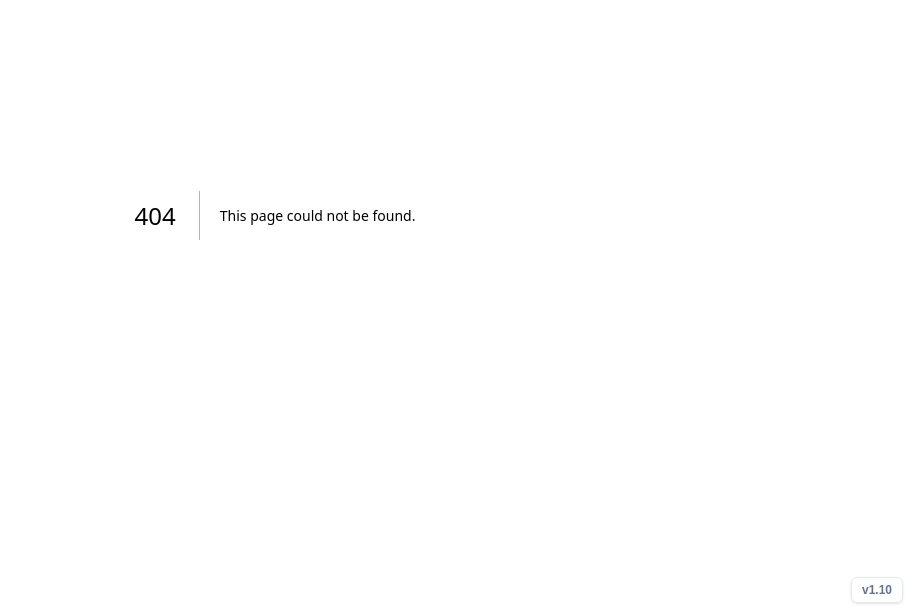
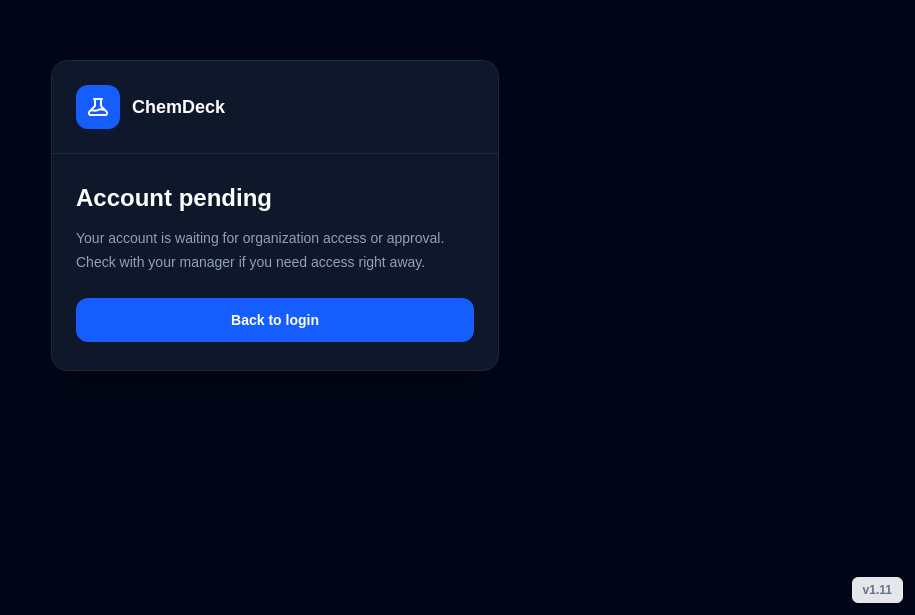
Before and after one commit to Supdike25-creator/poolchem-app, a Next.js app: page /pending in a window 1280 px wide. Before the commit this address had no page. Shown: the part 185-800 px from the top of the page, without its empty margins (365-1280 px from the left). Built offline with nearby package versions, Linux system fonts and the light colour scheme.

Commit message:
fix null check on adminRow

```diff
--- a/app/admin/users/page.tsx
+++ b/app/admin/users/page.tsx
@@ -38,7 +38,8 @@ export default function AdminUsersPage() {
         .eq('admin_id', userId)
         .single();
 
-      if (adminErr || !adminRow?.organization_id) throw new Error(adminErr?.message || 'No organization found');
+      if (adminErr) throw new Error(adminErr.message || 'Admin organization not found');
+      if (!adminRow) throw new Error('Admin organization not found');
       const orgId = adminRow.organization_id;
 
       const { data: membersData, error: membersErr } = await supabase
@@ -73,11 +74,14 @@ export default function AdminUsersPage() {
       if (userErr || !userRes?.user) throw new Error(userErr?.message || 'Not authenticated');
       const userId = userRes.user.id;
 
-      const { data: adminRow } = await supabase
+      const { data: adminRow, error: adminErr } = await supabase
         .from('admin_organizations')
         .select('organization_id')
         .eq('admin_id', userId)
         .single();
+
+      if (adminErr) throw new Error(adminErr.message || 'Admin organization not found');
+      if (!adminRow) throw new Error('Admin organization not found');
       const orgId = adminRow.organization_id;
 
       const token = crypto.randomUUID();
--- a/app/invite/[token]/page.tsx
+++ b/app/invite/[token]/page.tsx
@@ -137,6 +137,11 @@ export default function InviteAcceptPage() {
                 <p className="font-semibold text-red-800">Error</p>
                 <p className="mt-1 text-sm text-red-700">{error}</p>
               </div>
+            ) : !invite ? (
+              <div className="rounded-xl border border-red-200 bg-red-50 p-4">
+                <p className="font-semibold text-red-800">Error</p>
+                <p className="mt-1 text-sm text-red-700">Invite not found</p>
+              </div>
             ) : (
               <>
                 <h1 className="text-2xl font-bold text-slate-900">You&apos;ve been invited</h1>
--- /dev/null
+++ b/app/pending/page.tsx
@@ -0,0 +1,39 @@
+import Link from 'next/link';
+
+export default function PendingPage() {
+  return (
+    <main className="flex min-h-screen items-center justify-center bg-slate-950 px-4 py-10 text-slate-100">
+      <section className="w-full max-w-md overflow-hidden rounded-2xl border border-slate-800 bg-slate-900 shadow-2xl shadow-black/40">
+        <div className="border-b border-slate-800 bg-slate-900 px-6 py-6">
+          <div className="flex items-center gap-3">
+            <div className="flex h-11 w-11 items-center justify-center rounded-xl bg-blue-600 text-white shadow-lg shadow-blue-950/30">
+              <svg aria-hidden="true" className="h-6 w-6" fill="none" stroke="currentColor" viewBox="0 0 24 24">
+                <path
+                  strokeLinecap="round"
+                  strokeLinejoin="round"
+                  strokeWidth={2}
+                  d="M19.428 15.428a2 2 0 00-1.022-.547l-2.387-.477a6 6 0 00-3.86.517l-.318.158a6 6 0 01-3.86.517L6.05 15.21a2 2 0 00-1.806.547M8 4h8l-1 1v5.172a2 2 0 00.586 1.414l5 5c1.26 1.26.367 3.414-1.415 3.414H4.828c-1.782 0-2.674-2.154-1.414-3.414l5-5A2 2 0 009 10.172V5L8 4z"
+                />
+              </svg>
+            </div>
+            <p className="text-lg font-bold text-white">ChemDeck</p>
+          </div>
+        </div>
+
+        <div className="px-6 py-7">
+          <h1 className="text-2xl font-bold text-white">Account pending</h1>
+          <p className="mt-3 text-sm leading-6 text-slate-400">
+            Your account is waiting for organization access or approval. Check with your manager if you need access
+            right away.
+          </p>
+          <Link
+            href="/login"
+            className="mt-6 inline-flex w-full items-center justify-center rounded-xl bg-blue-600 px-5 py-3 text-sm font-semibold text-white transition hover:bg-blue-500"
+          >
+            Back to login
+          </Link>
+        </div>
+      </section>
+    </main>
+  );
+}
--- a/lib/generatedVersion.ts
+++ b/lib/generatedVersion.ts
@@ -1 +1 @@
-export const appVersion = '1.10';
+export const appVersion = '1.11';
```
